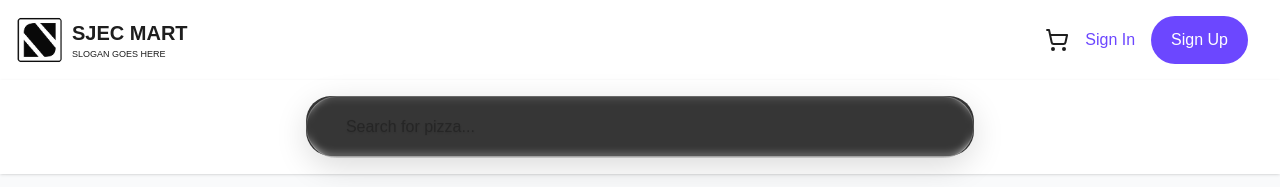
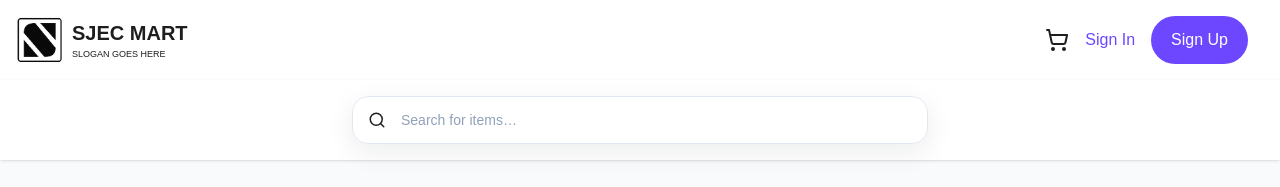
Before and after one commit to prajwalcordiero/sjecfarm, a Next.js app: page /category/bakery in a window 1280 px wide. Shown: the top 187 px of the page. Built offline with nearby package versions, Linux system fonts and the light colour scheme; no server answers; the database is empty.

Commit message:
adapt search bar to homepage light bg

```diff
--- a/components/ui/SearchBar.tsx
+++ b/components/ui/SearchBar.tsx
@@ -1,14 +1,23 @@
+"use client";
+import { Search } from "lucide-react";
 
 export default function SearchBar() {
     return (
         <div className="w-full flex justify-center">
-            <div className="w-full max-w-[668px] h-15 absolute bg-[#363636] rounded-[25px]" />
-            <input
-                type="text"
-                placeholder="  Search for pizza..."
-                className="w-full max-w-[668px] h-15 outline-none frost"
-            />
+            <div className="relative w-full max-w-xl">
+                <input
+                    type="text"
+                    placeholder="Search for items…"
+                    className="w-full h-12 pl-12 pr-4 rounded-2xl border border-slate-200 bg-white/80 shadow-[0_8px_28px_rgba(15,23,42,0.08)] backdrop-blur-xl
+                     text-[14px] text-slate-700 placeholder:text-slate-400 outline-none transition
+                     focus:border-emerald-300 focus:ring-2 focus:ring-emerald-200"
+                />
+                <Search
+                    size={18}
+                    className="absolute left-4 top-1/2 -translate-y-1/2 text-slate-400"
+                    color="#212121"
+                />
+            </div>
         </div>
-
-    )
+    );
 }
```
